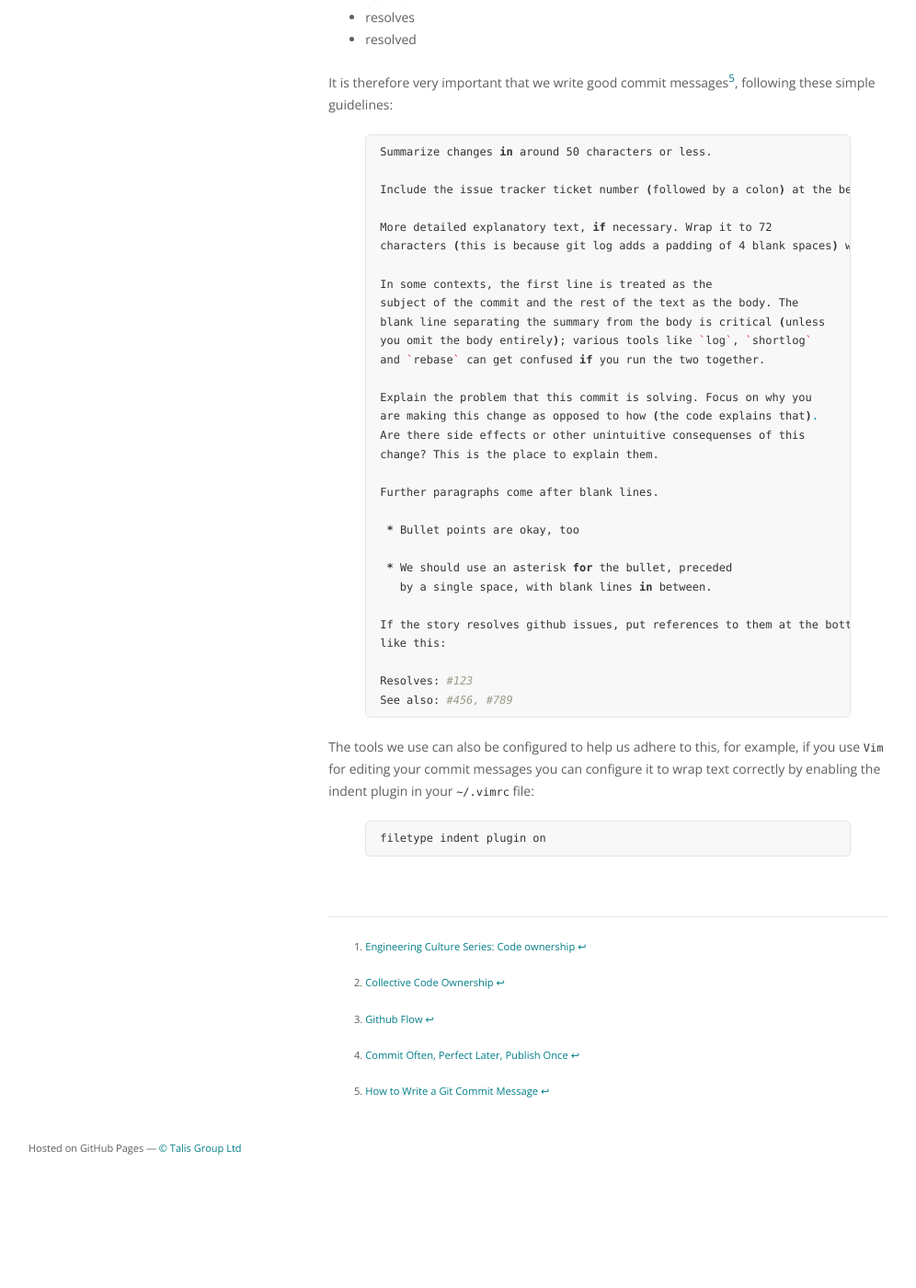
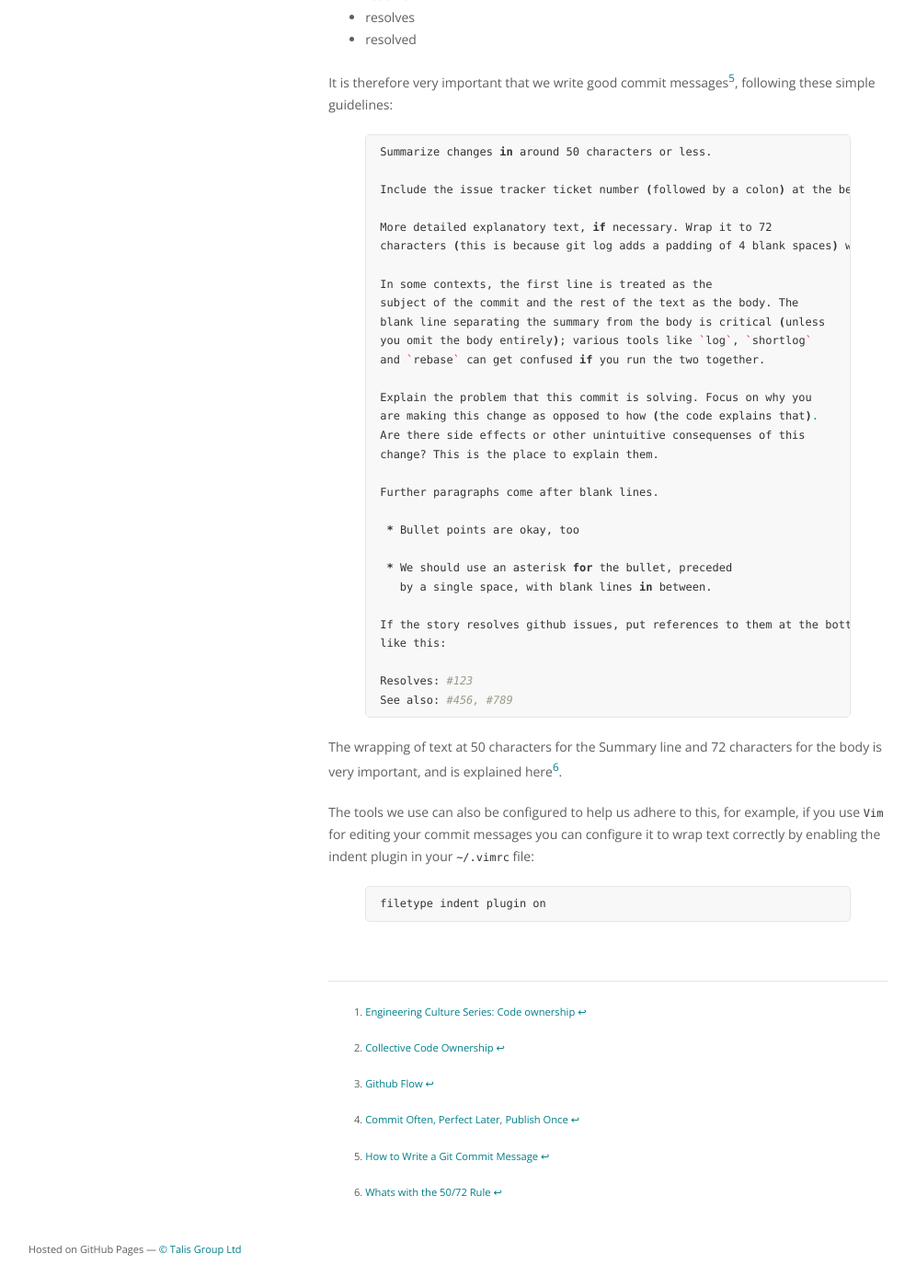
Before and after one commit to ellerbrock/talis.github.io, a Jekyll site: the page built from topics/source-control.md, in a window 1280 px wide and 1400 px high, scrolled down 4588 px. Shown: the whole window at 92% size, without its empty margins (143-1139 px from the left). Built offline with Jekyll 4.4.1, drawn with Linux system fonts in a browser that asks for light colours; before the commit the page ends 5881 px from its top, so only the background shows below that; some of the changed lines change nothing that is shown.

Commit message:
fixed a typo

```diff
--- a/topics/source-control.md
+++ b/topics/source-control.md
@@ -99,7 +99,7 @@
 Include the issue tracker ticket number (followed by a colon) at the beginning of the summary line e.g. `ABC-1390:`. Use the imperative mood, explain what applying the commit will do, not what you did. i.e. "Fix bug XYZ".
 
 More detailed explanatory text, if necessary. Wrap it to 72
-characters (this is because git log adds a padding of 4 blank spaces) when it formats messages[^6].
+characters (this is because git log adds a padding of 4 blank spaces) when it formats messages.
 
 In some contexts, the first line is treated as the
 subject of the commit and the rest of the text as the body. The
@@ -126,12 +126,13 @@
 See also: #456, #789
 {% endhighlight %}
 
+The wrapping of text at 50 characters for the Summary line and 72 characters for the body is very important, and is explained here[^6].
+
 The tools we use can also be configured to help us adhere to this, for example, if you use `Vim` for editing your commit messages you can configure it to wrap text correctly by enabling the indent plugin in your `~/.vimrc` file:
 
 {% highlight bash %}
 filetype indent plugin on
 {% endhighlight %}
-
 
 
 [^1]: [Engineering Culture Series: Code ownership](https://code.facebook.com/posts/263824650408138/engineering-culture-series-code-ownership/)
```
